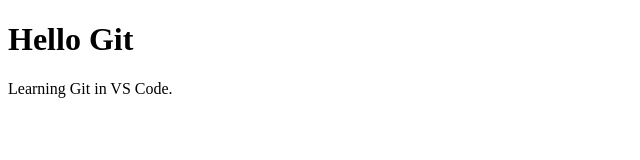
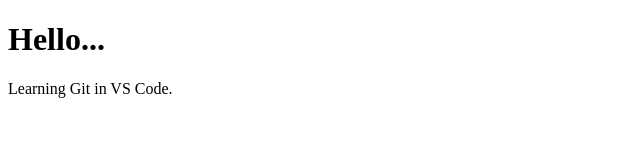
Before and after one commit to honeypatel433/test, a plain HTML site: page index.html in a window 1280 px wide. Shown: the full height of the page, 0-640 px from the left. Drawn offline with Linux system fonts and the light colour scheme.

Commit message:
Hello Word Replace

```diff
--- a/index.html
+++ b/index.html
@@ -4,7 +4,7 @@
     <title>test</title>
 </head>
 <body>
- <h1>Hello Git</h1>
+ <h1>Hello...</h1>
 <p>Learning Git in VS Code.</p>
 
 
```
